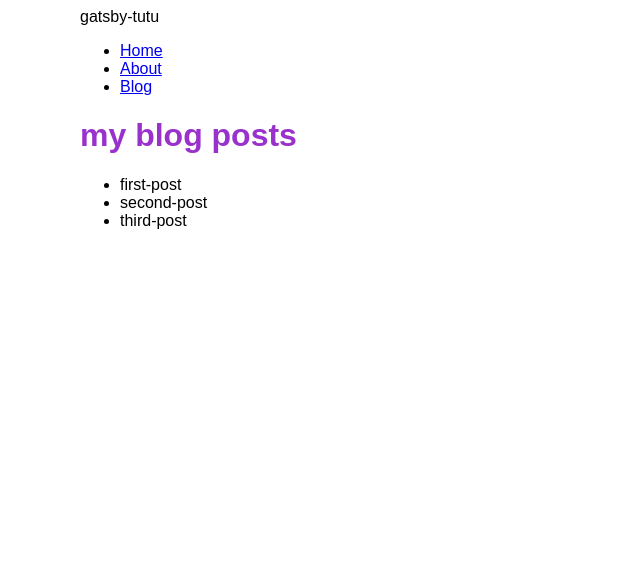
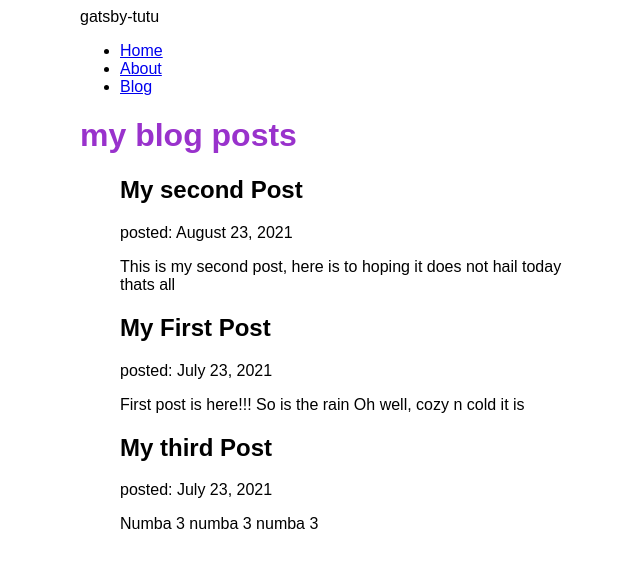
Before and after one commit to aschurman1121/gatsby-tut, a Gatsby site: page /blog in a window 1280 px wide. Shown: the whole page, without its empty margins (310-950 px from the left). Built offline with nearby package versions, Linux system fonts and the light colour scheme; Gatsby itself is replaced by a stand-in of ours.

Commit message:
finished part 5

```diff
--- a/blog/first-post.mdx
+++ b/blog/first-post.mdx
@@ -0,0 +1,9 @@
+---
+title: "My First Post"
+date: "2021-07-23"
+slug: "my-first-post"
+---
+
+First post is here!!! So is the rain
+
+Oh well, cozy n cold it is
--- a/blog/second-post.mdx
+++ b/blog/second-post.mdx
@@ -0,0 +1,10 @@
+---
+title: "My second Post"
+date: "2021-08-23"
+slug: "my-first-post"
+---
+
+
+This is  my second post, here is to hoping it does not hail today
+
+thats all
--- a/blog/third-post.mdx
+++ b/blog/third-post.mdx
@@ -0,0 +1,7 @@
+---
+title: "My third Post"
+date: "2021-07-23"
+slug: "my-first-post"
+---
+
+Numba 3 numba 3 numba 3
--- a/gatsby-config.js
+++ b/gatsby-config.js
@@ -9,7 +9,8 @@ module.exports = {
       options: {
         name: `blog`,
         path: `${__dirname}/blog`
-      }
-    }
+      },
+    },
+    'gatsby-plugin-mdx'
   ],
 };
--- a/package.json
+++ b/package.json
@@ -15,8 +15,10 @@
     "clean": "gatsby clean"
   },
   "dependencies": {
+    "@mdx-js/react": "^2.2.1",
     "gatsby": "^5.3.3",
     "gatsby-plugin-image": "^3.3.2",
+    "gatsby-plugin-mdx": "^5.4.0",
     "gatsby-plugin-sharp": "^5.3.2",
     "gatsby-source-filesystem": "^5.3.1",
     "react": "^18.2.0",
--- a/src/pages/blog.js
+++ b/src/pages/blog.js
@@ -8,10 +8,12 @@ const BlogPage = ({ data }) => {
     return (
         <Layout pageTitle={'my blog posts'}>
             <ul>
-                {data.allFile.nodes.map(node => (
-                    <li key={node.name}>
-                        {node.name}
-                    </li>
+                {data.allMdx.nodes.map(node => (
+                    <article key={node.name}>
+                        <h2> {node.frontmatter.title}</h2>
+                        <p> posted: {node.frontmatter.date}</p>
+                        <p>{node.excerpt} </p>
+                    </article>
                 ))}
             </ul>
             </Layout>
@@ -20,15 +22,20 @@ const BlogPage = ({ data }) => {
 
 export const query = graphql`
     query {
-        allFile {
+        allMdx(sort: {frontmatter: {date: DESC}}) {
             nodes {
-             name
-        }
-    }
+              frontmatter {
+                title
+                date(formatString: "MMMM D, YYYY")
+              }
+              id
+              excerpt
+            }
+          }
   }`
 
 
 
-export const Head = ( { data }) => <Seo title='my blog buddy'></Seo>
+export const Head = ( ) => <Seo title='my blog buddy'></Seo>
 
 export default BlogPage
```
Also changed, not shown: 1 other file.
